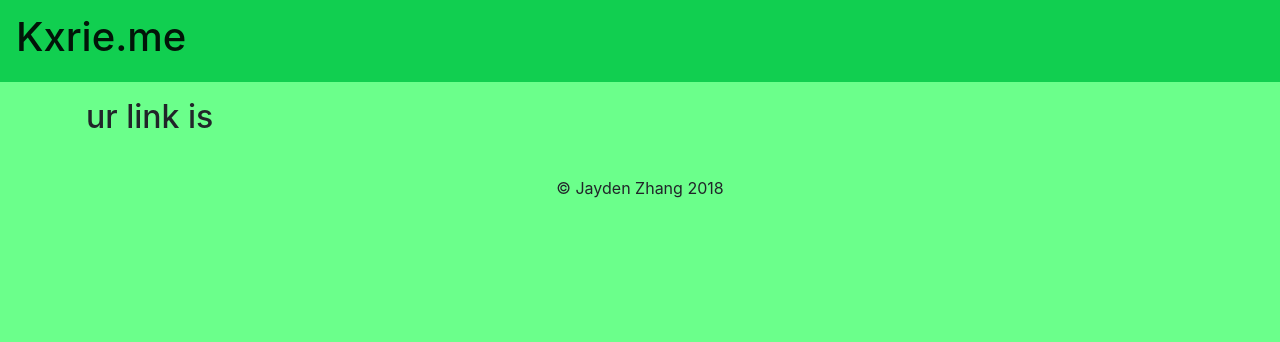
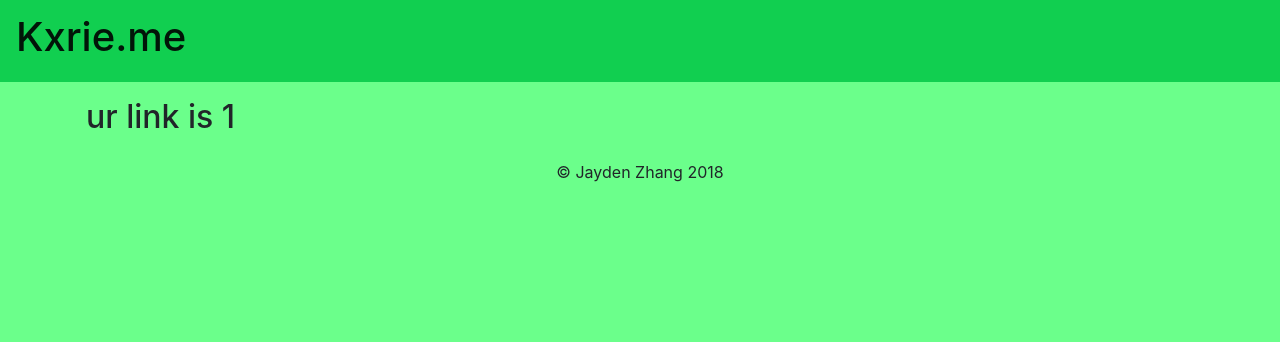
Before and after one commit to JeromeTT/kxrieWebsite, a PHP site: page /v/dl.php?inputLink=1 in a window 1280 px wide. Shown: the top 342 px of the page. Run offline with PHP 8.4, Linux system fonts and the light colour scheme; data that the repository does not hold is empty.

Commit message:
cant find error

```diff
--- a/v/dl.php
+++ b/v/dl.php
@@ -5,9 +5,9 @@ parse_str($link, $urlData);
 $vid_id = array_values($urlData)[0];
 
 $videoFetchURL = "http://www.youtube.com/get_video_info?&video_id=" . $vid_id . "&asv=3&el=detailpage&hl=en_US";
-$videoData = get($videoFetchURL);
+//$videoData = get($videoFetchURL);
 
-parse_str($videoData, $video_info);
+//parse_str($videoData, $video_info);
 //print_r($video_info);
 ?>
 <!doctype HTMl>
@@ -24,7 +24,7 @@ parse_str($videoData, $video_info);
                 <h1>Kxrie.me</h1>
             </a>
         </nav>
-        <h2 class="container p-3">ur link is <?php echo '<pre>'; print_r($videodata); echo '</pre>'; ?></h2>
+        <h2 class="container p-3">ur link is <?php echo $link; ?></h2>
     </body>
     <footer class="footer"><div class="container" style="text-align: center;">
          &copy; Jayden Zhang 2018
```
